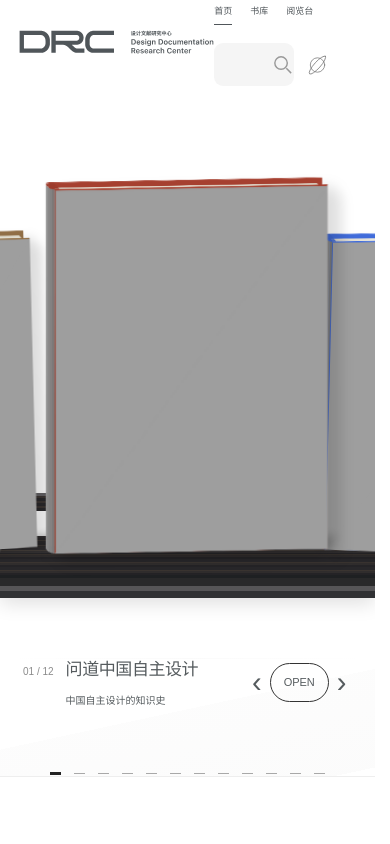
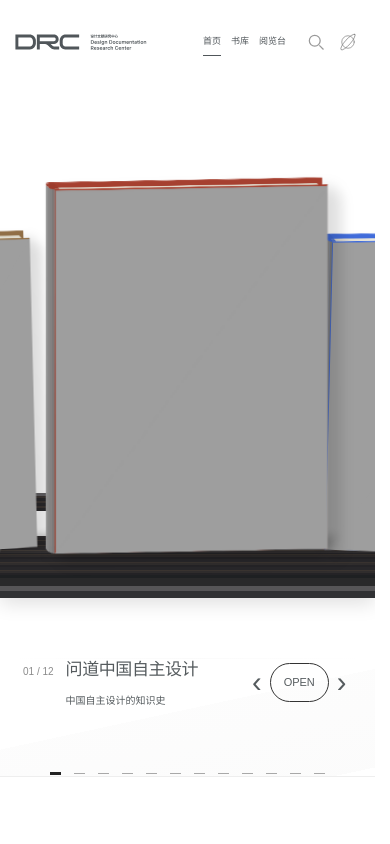
Before and after one commit to kmitsu1313/-Design_Archive, a plain HTML site: page library/index.html in a window 390 px wide. Shown: the top 844 px of the page. Drawn offline with Linux system fonts and the light colour scheme; a web font is replaced by a local one.

Commit message:
style: 修复手机竖屏头部横向溢出
资料库首页在 390px 宽度下，logo(195.5px)+三个导航+检索按钮(80px)+返回按钮合计约 495px，超出屏幕 105px，导致检索按钮与返回按钮被裁掉。在 portal-link.css 末尾追加 600px 以下断点，收窄 logo 至 132px、压缩导航间距与字号、检索按钮改为 30px 图标，实测头部右边缘回到容器内且无横向滚动。

```diff
--- a/library/portal-link.css
+++ b/library/portal-link.css
@@ -1 +1,12 @@
 .site-header nav .sphere-return{flex:0 0 36px;width:36px;height:40px;margin-left:-18px;padding:2px;border:0;background:transparent;color:#777;cursor:pointer;transition:color .25s,transform .4s}.sphere-return svg{display:block;width:100%;height:100%}.site-header nav .sphere-return:hover{color:#222;transform:rotate(-8deg)}.sphere-return:focus-visible{outline:1px solid #999;outline-offset:4px;border-radius:4px}@media(max-width:600px){.site-header nav .sphere-return{flex-basis:27px;width:27px;height:32px;margin-left:-8px}}
+
+/* 手机竖屏：头部一行装不下 logo + 三个导航 + 检索 + 返回，整体收窄避免右侧溢出 */
+@media(max-width:600px){
+  .site-header{padding:0 4%!important}
+  .site-header .brand7 .drc-logo24{width:132px}
+  .site-header nav{gap:10px;font-size:12.5px}
+  .site-header nav a{white-space:nowrap}
+  .site-header .search-trigger7{width:30px;padding:0;background:transparent}
+  .site-header .search-trigger7 svg{width:20px;height:20px}
+  .site-header nav .sphere-return{flex-basis:24px;width:24px;height:28px;margin-left:0}
+}
```
